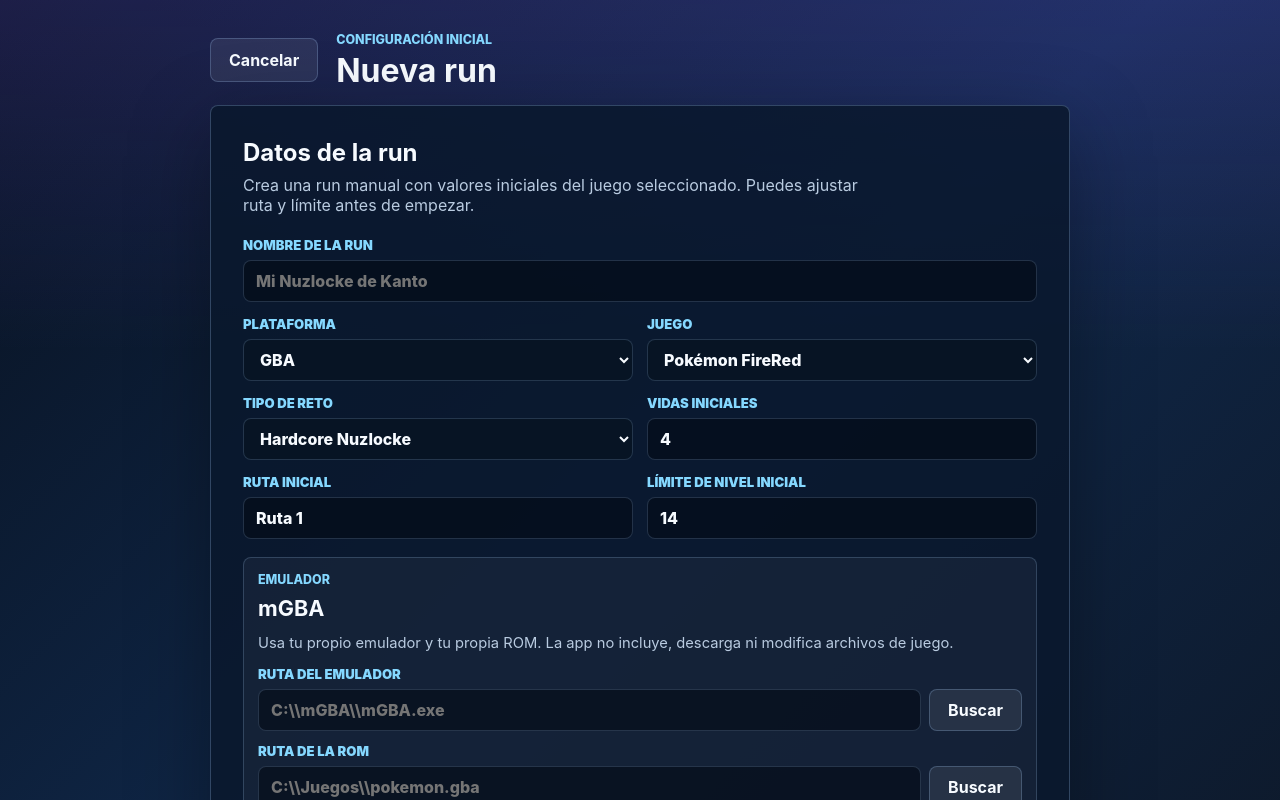
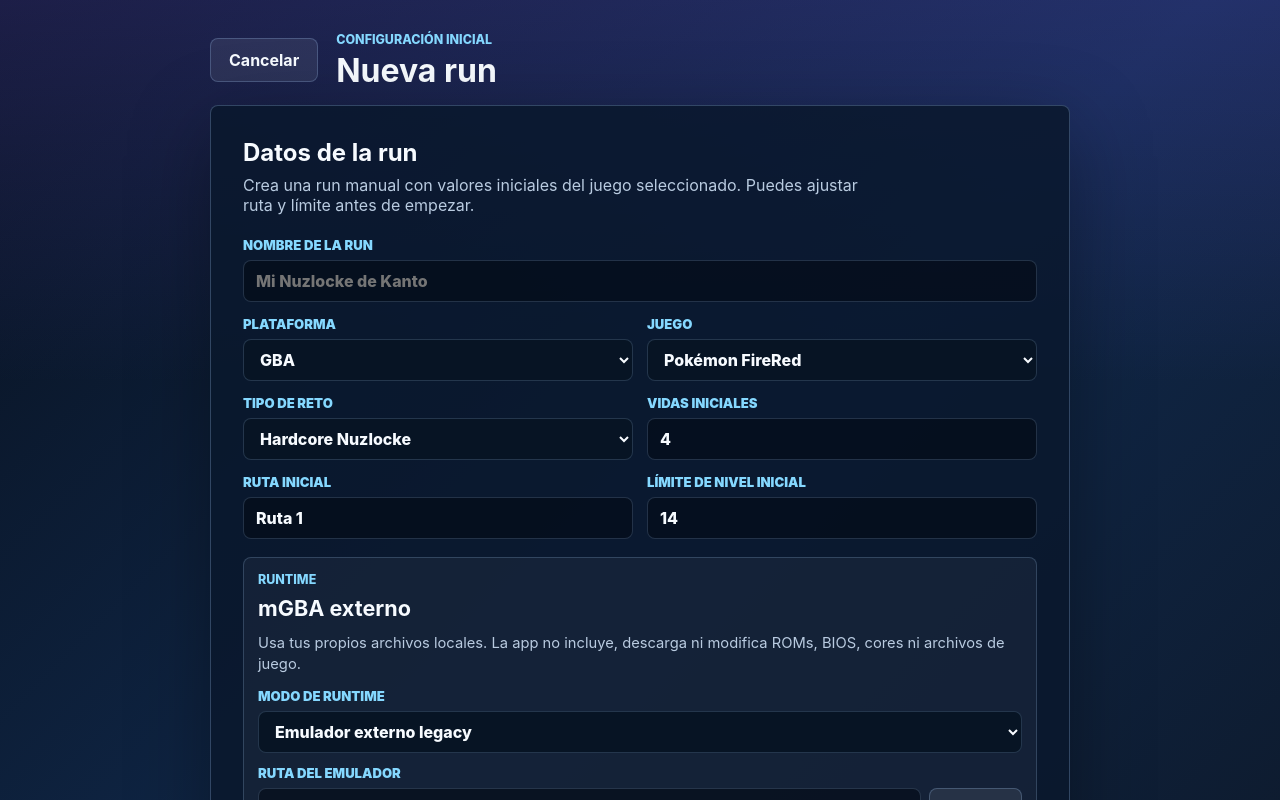
Before and after one commit to Eldonndan/Nuzlocke-Companion, a React (Vite) app: page / in a window 1280 px wide. Both pictures are taken after a click on the button "Nueva run". Shown: the top 800 px of the page. Built offline with nearby package versions, Linux system fonts and the light colour scheme.

Commit message:
feat: add internal runtime config UI

```diff
--- a/src/components/emulator/EmulatorConfigPanel.tsx
+++ b/src/components/emulator/EmulatorConfigPanel.tsx
@@ -1,12 +1,46 @@
-import type { EmulatorConfig } from "../../shared/types";
+import type {
+  InternalLibretroRuntimeConfig,
+  LegacyExternalRuntimeConfig,
+  RuntimeConfig,
+} from "../../shared/types";
+import {
+  createDefaultInternalLibretroRuntimeConfig,
+  createDefaultLegacyExternalRuntimeConfig,
+  isInternalLibretroRuntime,
+  isLegacyExternalRuntime,
+  normalizeInternalLibretroRuntimeConfig,
+  normalizeLegacyExternalRuntimeConfig,
+} from "../../utils/runtimeConfig";
 
 type EmulatorConfigPanelProps = {
-  config: EmulatorConfig;
-  onChange: (config: EmulatorConfig) => void;
+  config: RuntimeConfig;
+  onChange: (config: RuntimeConfig) => void;
   onSelectEmulator: () => void;
   onSelectRom: () => void;
   onClose?: () => void;
 };
+
+function toLegacyConfig(config: RuntimeConfig): LegacyExternalRuntimeConfig {
+  if (isLegacyExternalRuntime(config)) {
+    return normalizeLegacyExternalRuntimeConfig(config);
+  }
+
+  return {
+    ...createDefaultLegacyExternalRuntimeConfig(),
+    romPath: config.romPath,
+  };
+}
+
+function toInternalConfig(config: RuntimeConfig): InternalLibretroRuntimeConfig {
+  if (isInternalLibretroRuntime(config)) {
+    return normalizeInternalLibretroRuntimeConfig(config);
+  }
+
+  return {
+    ...createDefaultInternalLibretroRuntimeConfig(),
+    romPath: config.romPath,
+  };
+}
 
 export function EmulatorConfigPanel({
   config,
@@ -15,16 +49,30 @@ export function EmulatorConfigPanel({
   onSelectRom,
   onClose,
 }: EmulatorConfigPanelProps) {
+  const isLegacyMode = isLegacyExternalRuntime(config);
+  const isInternalMode = isInternalLibretroRuntime(config);
+  const legacyConfig = toLegacyConfig(config);
+  const internalConfig = toInternalConfig(config);
   const shouldWarnEmulatorPath =
-    config.executablePath.trim().length > 0 &&
-    !config.executablePath.trim().toLowerCase().endsWith(".exe");
+    legacyConfig.executablePath.trim().length > 0 &&
+    !legacyConfig.executablePath.trim().toLowerCase().endsWith(".exe");
   const shouldWarnRomPath =
-    config.romPath.trim().length > 0 &&
-    !config.romPath.trim().toLowerCase().endsWith(".gba");
+    legacyConfig.romPath.trim().length > 0 &&
+    !legacyConfig.romPath.trim().toLowerCase().endsWith(".gba");
+
+  const updateLegacyConfig = (nextConfig: LegacyExternalRuntimeConfig) => {
+    onChange(normalizeLegacyExternalRuntimeConfig(nextConfig));
+  };
+
+  const updateInternalConfig = (
+    nextConfig: InternalLibretroRuntimeConfig,
+  ) => {
+    onChange(normalizeInternalLibretroRuntimeConfig(nextConfig));
+  };
 
   const updateLaunchArgs = (value: string) => {
-    onChange({
-      ...config,
+    updateLegacyConfig({
+      ...legacyConfig,
       launchArgs: value
         .split(" ")
         .map((arg) => arg.trim())
@@ -36,8 +84,10 @@ export function EmulatorConfigPanel({
     <aside className="emulator-panel" aria-labelledby="emulator-panel-title">
       <div className="emulator-panel__header">
         <div>
-          <p className="eyebrow">Emulador</p>
-          <h2 id="emulator-panel-title">mGBA</h2>
+          <p className="eyebrow">Runtime</p>
+          <h2 id="emulator-panel-title">
+            {isInternalMode ? "Libretro interno" : "mGBA externo"}
+          </h2>
         </div>
         {onClose ? (
           <button className="secondary-button" type="button" onClick={onClose}>
@@ -47,28 +97,55 @@ export function EmulatorConfigPanel({
       </div>
 
       <p className="emulator-panel__help">
-        Usa tu propio emulador y tu propia ROM. La app no incluye, descarga ni
-        modifica archivos de juego.
+        Usa tus propios archivos locales. La app no incluye, descarga ni
+        modifica ROMs, BIOS, cores ni archivos de juego.
       </p>
 
+      <label className="form-field">
+        <span>Modo de runtime</span>
+        <select
+          value={config.mode}
+          onChange={(event) => {
+            const nextMode = event.target.value as RuntimeConfig["mode"];
+            onChange(
+              nextMode === "legacy-external"
+                ? toLegacyConfig(config)
+                : toInternalConfig(config),
+            );
+          }}
+        >
+          <option value="legacy-external">Emulador externo legacy</option>
+          <option value="internal-libretro">Runtime interno Libretro</option>
+        </select>
+      </label>
+
+      {isLegacyMode ? (
+        <>
           <label className="form-field">
             <span>Ruta del emulador</span>
             <div className="path-field">
               <input
                 type="text"
-            value={config.executablePath}
+                value={legacyConfig.executablePath}
                 onChange={(event) =>
-              onChange({ ...config, executablePath: event.target.value })
+                  updateLegacyConfig({
+                    ...legacyConfig,
+                    executablePath: event.target.value,
+                  })
                 }
                 placeholder="C:\\mGBA\\mGBA.exe"
               />
-          <button className="secondary-button" type="button" onClick={onSelectEmulator}>
+              <button
+                className="secondary-button"
+                type="button"
+                onClick={onSelectEmulator}
+              >
                 Buscar
               </button>
             </div>
             {shouldWarnEmulatorPath ? (
               <small className="form-warning">
-            La ruta del emulador debería apuntar a mGBA.exe.
+                La ruta del emulador deberia apuntar a mGBA.exe.
               </small>
             ) : null}
           </label>
@@ -78,19 +155,26 @@ export function EmulatorConfigPanel({
             <div className="path-field">
               <input
                 type="text"
-            value={config.romPath}
+                value={legacyConfig.romPath}
                 onChange={(event) =>
-              onChange({ ...config, romPath: event.target.value })
+                  updateLegacyConfig({
+                    ...legacyConfig,
+                    romPath: event.target.value,
+                  })
                 }
                 placeholder="C:\\Juegos\\pokemon.gba"
               />
-          <button className="secondary-button" type="button" onClick={onSelectRom}>
+              <button
+                className="secondary-button"
+                type="button"
+                onClick={onSelectRom}
+              >
                 Buscar
               </button>
             </div>
             {shouldWarnRomPath ? (
               <small className="form-warning">
-            La ROM debería ser un archivo .gba.
+                La ROM deberia ser un archivo .gba.
               </small>
             ) : null}
           </label>
@@ -99,11 +183,91 @@ export function EmulatorConfigPanel({
             <span>Argumentos opcionales</span>
             <input
               type="text"
-          value={config.launchArgs?.join(" ") ?? ""}
+              value={legacyConfig.launchArgs?.join(" ") ?? ""}
               onChange={(event) => updateLaunchArgs(event.target.value)}
               placeholder="Opcional"
             />
           </label>
+        </>
+      ) : null}
+
+      {isInternalMode ? (
+        <>
+          <p className="emulator-panel__help">
+            Modo debug interno. Selecciona un core Libretro local, por ejemplo
+            mGBA, y usa una ROM propia. No incluyas ROMs ni cores en el repo.
+          </p>
+
+          <label className="form-field">
+            <span>Core</span>
+            <select
+              value={internalConfig.core}
+              onChange={(event) =>
+                updateInternalConfig({
+                  ...internalConfig,
+                  core: event.target.value as InternalLibretroRuntimeConfig["core"],
+                })
+              }
+            >
+              <option value="mgba">mGBA</option>
+            </select>
+          </label>
+
+          <label className="form-field">
+            <span>Ruta del core</span>
+            <input
+              type="text"
+              value={internalConfig.corePath}
+              onChange={(event) =>
+                updateInternalConfig({
+                  ...internalConfig,
+                  corePath: event.target.value,
+                })
+              }
+              placeholder="C:\\Libretro\\mgba_libretro.dll"
+            />
+            <small>
+              Ruta local al core Libretro. No se descarga ni valida desde este
+              panel.
+            </small>
+          </label>
+
+          <label className="form-field">
+            <span>Ruta de la ROM</span>
+            <input
+              type="text"
+              value={internalConfig.romPath}
+              onChange={(event) =>
+                updateInternalConfig({
+                  ...internalConfig,
+                  romPath: event.target.value,
+                })
+              }
+              placeholder="C:\\Juegos\\pokemon.gba"
+            />
+            <small>Ruta a una ROM propia del usuario.</small>
+          </label>
+
+          <label className="form-field">
+            <span>Directorio de guardado opcional</span>
+            <input
+              type="text"
+              value={internalConfig.saveDirectory ?? ""}
+              onChange={(event) =>
+                updateInternalConfig({
+                  ...internalConfig,
+                  saveDirectory: event.target.value || undefined,
+                })
+              }
+              placeholder="C:\\Juegos\\saves"
+            />
+            <small>
+              Si queda vacio, el runtime usara el directorio de la ROM cuando
+              corresponda.
+            </small>
+          </label>
+        </>
+      ) : null}
     </aside>
   );
 }
--- a/src/screens/CreateRunScreen.tsx
+++ b/src/screens/CreateRunScreen.tsx
@@ -1,13 +1,14 @@
 import { useState } from "react";
 import { EmulatorConfigPanel } from "../components/emulator/EmulatorConfigPanel";
 import { gamePacks, getGamePackByGameName } from "../data/gamePacks";
-import type { EmulatorConfig, RunState } from "../shared/types";
+import type { RunState, RuntimeConfig } from "../shared/types";
 import {
   selectEmulatorExecutable,
   selectRomFile,
 } from "../utils/emulatorCommands";
 import { createRunState } from "../utils/createRunState";
 import { hasSavedRun } from "../utils/runStorage";
+import { isLegacyExternalRuntime } from "../utils/runtimeConfig";
 
 type CreateRunScreenProps = {
   onBack: () => void;
@@ -47,7 +48,7 @@ export function CreateRunScreen({ onBack, onCreate }: CreateRunScreenProps) {
   const [levelCap, setLevelCap] = useState(
     defaultPack?.defaultInitialLevelCap ?? 5,
   );
-  const [emulatorConfig, setEmulatorConfig] = useState<EmulatorConfig>({
+  const [runtimeConfig, setRuntimeConfig] = useState<RuntimeConfig>({
     mode: "legacy-external",
     emulatorType: "mgba",
     executablePath: "",
@@ -60,10 +61,14 @@ export function CreateRunScreen({ onBack, onCreate }: CreateRunScreenProps) {
     try {
       const selectedPath = await selectEmulatorExecutable();
       if (selectedPath) {
-        setEmulatorConfig((currentConfig) => ({
-          ...currentConfig,
-          executablePath: selectedPath,
-        }));
+        setRuntimeConfig((currentConfig) =>
+          isLegacyExternalRuntime(currentConfig)
+            ? {
+                ...currentConfig,
+                executablePath: selectedPath,
+              }
+            : currentConfig,
+        );
       }
     } catch {
       setError("No se pudo abrir el selector del emulador.");
@@ -74,10 +79,14 @@ export function CreateRunScreen({ onBack, onCreate }: CreateRunScreenProps) {
     try {
       const selectedPath = await selectRomFile();
       if (selectedPath) {
-        setEmulatorConfig((currentConfig) => ({
-          ...currentConfig,
-          romPath: selectedPath,
-        }));
+        setRuntimeConfig((currentConfig) =>
+          isLegacyExternalRuntime(currentConfig)
+            ? {
+                ...currentConfig,
+                romPath: selectedPath,
+              }
+            : currentConfig,
+        );
       }
     } catch {
       setError("No se pudo abrir el selector de ROM.");
@@ -133,9 +142,7 @@ export function CreateRunScreen({ onBack, onCreate }: CreateRunScreenProps) {
         platform,
         gameName,
         challengeType,
-        emulatorPath: emulatorConfig.executablePath,
-        romPath: emulatorConfig.romPath,
-        launchArgs: emulatorConfig.launchArgs,
+        runtimeConfig,
         lives,
         routeName,
         levelCap,
@@ -257,8 +264,8 @@ export function CreateRunScreen({ onBack, onCreate }: CreateRunScreenProps) {
         </div>
 
         <EmulatorConfigPanel
-          config={emulatorConfig}
-          onChange={setEmulatorConfig}
+          config={runtimeConfig}
+          onChange={setRuntimeConfig}
           onSelectEmulator={chooseEmulator}
           onSelectRom={chooseRom}
         />
--- a/src/screens/MainPlayScreen.tsx
+++ b/src/screens/MainPlayScreen.tsx
@@ -17,8 +17,8 @@ import type {
   CaptureStatus,
   CaptureWindow,
   DockedWindowInfo,
-  EmulatorConfig,
   HostRect,
+  RuntimeConfig,
   LiveCaptureFrame,
   OverlayAction,
   PokemonSlot,
@@ -190,6 +190,9 @@ export function MainPlayScreen({ run, onExit }: MainPlayScreenProps) {
   const hasEmulatorConfigured = isLegacyRuntime && Boolean(
     emulatorConfig.executablePath && emulatorConfig.romPath,
   );
+  const hasInternalRuntimeConfigured = isInternalRuntime && Boolean(
+    runtimeConfig.corePath && runtimeConfig.romPath,
+  );
 
   const ensureLegacyExternalRuntime = () => {
     if (isLegacyRuntime) {
@@ -356,7 +359,7 @@ export function MainPlayScreen({ run, onExit }: MainPlayScreenProps) {
     }));
   };
 
-  const updateEmulatorConfig = (config: EmulatorConfig) => {
+  const updateRuntimeConfig = (config: RuntimeConfig) => {
     void stopNativeCapture("Captura detenida");
     void hideOverlay();
     void undockCurrentGame();
@@ -936,7 +939,7 @@ export function MainPlayScreen({ run, onExit }: MainPlayScreenProps) {
     try {
       const selectedPath = await selectEmulatorExecutable();
       if (selectedPath) {
-        updateEmulatorConfig({
+        updateRuntimeConfig({
           ...emulatorConfig,
           executablePath: selectedPath,
         });
@@ -954,7 +957,7 @@ export function MainPlayScreen({ run, onExit }: MainPlayScreenProps) {
     try {
       const selectedPath = await selectRomFile();
       if (selectedPath) {
-        updateEmulatorConfig({
+        updateRuntimeConfig({
           ...emulatorConfig,
           romPath: selectedPath,
         });
@@ -1124,6 +1127,19 @@ export function MainPlayScreen({ run, onExit }: MainPlayScreenProps) {
         </div>
 
         <div className="play-topbar__actions">
+          {isInternalRuntime ? (
+            <button
+              className={
+                hasInternalRuntimeConfigured ? "primary-button" : "secondary-button"
+              }
+              type="button"
+              onClick={() => setIsEmulatorPanelOpen(true)}
+            >
+              {hasInternalRuntimeConfigured
+                ? "Runtime interno configurado"
+                : "Configurar runtime interno"}
+            </button>
+          ) : (
             <button
               className={hasEmulatorConfigured ? "primary-button" : "secondary-button"}
               type="button"
@@ -1135,6 +1151,7 @@ export function MainPlayScreen({ run, onExit }: MainPlayScreenProps) {
             >
               {hasEmulatorConfigured ? "Jugar en modo acoplado" : "Configurar emulador"}
             </button>
+          )}
           <button
             className="secondary-button"
             type="button"
@@ -1248,6 +1265,19 @@ export function MainPlayScreen({ run, onExit }: MainPlayScreenProps) {
       </section>
 
       <div className="emulator-status" aria-live="polite">
+        {isInternalRuntime ? (
+          <>
+            <span>Runtime interno Libretro</span>
+            <span>{runtimeConfig.corePath ? "Core configurado" : "sin core"}</span>
+            <span>{runtimeConfig.romPath ? "ROM configurada" : "sin ROM"}</span>
+            <span>
+              {runtimeConfig.saveDirectory
+                ? "Directorio de guardado configurado"
+                : "sin directorio de guardado"}
+            </span>
+          </>
+        ) : (
+          <>
             <span>
               {emulatorConfig.executablePath
                 ? "Emulador configurado"
@@ -1256,6 +1286,8 @@ export function MainPlayScreen({ run, onExit }: MainPlayScreenProps) {
             <span>{emulatorConfig.romPath ? "ROM configurada" : "sin ROM"}</span>
             <span>Ventana de juego: {windowStatus}</span>
             <span>Overlay: {overlayStatus}</span>
+          </>
+        )}
         {isCaptureSessionRunning ? (
           <strong>{frameStatus || `Modo captura experimental a ${captureFps} FPS`}</strong>
         ) : null}
@@ -1292,8 +1324,8 @@ export function MainPlayScreen({ run, onExit }: MainPlayScreenProps) {
 
       {isEmulatorPanelOpen ? (
         <EmulatorConfigPanel
-          config={emulatorConfig}
-          onChange={updateEmulatorConfig}
+          config={runtimeConfig}
+          onChange={updateRuntimeConfig}
           onClose={() => setIsEmulatorPanelOpen(false)}
           onSelectEmulator={chooseEmulator}
           onSelectRom={chooseRom}
--- a/src/utils/createRunState.ts
+++ b/src/utils/createRunState.ts
@@ -2,8 +2,16 @@ import {
   createBadgesFromGamePack,
   getGamePackByGameName,
 } from "../data/gamePacks";
-import type { Badge, PokemonSlot, RunState } from "../shared/types";
-import { normalizeLegacyExternalRuntimeConfig } from "./runtimeConfig";
+import type {
+  Badge,
+  PokemonSlot,
+  RunState,
+  RuntimeConfig,
+} from "../shared/types";
+import {
+  normalizeInternalLibretroRuntimeConfig,
+  normalizeLegacyExternalRuntimeConfig,
+} from "./runtimeConfig";
 
 export type CreateRunValues = {
   name: string;
@@ -13,6 +21,7 @@ export type CreateRunValues = {
   emulatorPath?: string;
   romPath?: string;
   launchArgs?: string[];
+  runtimeConfig?: RuntimeConfig;
   lives: number;
   routeName: string;
   levelCap: number;
@@ -28,11 +37,15 @@ export function createRunState(values: CreateRunValues): RunState {
     gamePackId: gamePack?.id,
     gameName: values.gameName,
     challengeType: values.challengeType,
-    runtimeConfig: normalizeLegacyExternalRuntimeConfig({
-      executablePath: values.emulatorPath ?? "",
-      romPath: values.romPath ?? "",
-      launchArgs: values.launchArgs ?? [],
-    }),
+    runtimeConfig: values.runtimeConfig
+      ? values.runtimeConfig.mode === "legacy-external"
+        ? normalizeLegacyExternalRuntimeConfig(values.runtimeConfig)
+        : normalizeInternalLibretroRuntimeConfig(values.runtimeConfig)
+      : normalizeLegacyExternalRuntimeConfig({
+          executablePath: values.emulatorPath ?? "",
+          romPath: values.romPath ?? "",
+          launchArgs: values.launchArgs ?? [],
+        }),
     lives: values.lives,
     levelCap: values.levelCap,
     currentRoute: {
--- a/src/utils/runtimeConfig.ts
+++ b/src/utils/runtimeConfig.ts
@@ -25,6 +25,20 @@ export function createDefaultInternalLibretroRuntimeConfig(): InternalLibretroRu
     core: "mgba",
     corePath: "",
     romPath: "",
+  };
+}
+
+export function normalizeInternalLibretroRuntimeConfig(
+  config: Partial<InternalLibretroRuntimeConfig> | undefined,
+): InternalLibretroRuntimeConfig {
+  return {
+    ...createDefaultInternalLibretroRuntimeConfig(),
+    ...config,
+    mode: "internal-libretro",
+    core: "mgba",
+    saveDirectory: config?.saveDirectory?.trim()
+      ? config.saveDirectory
+      : undefined,
   };
 }
 
@@ -56,7 +70,7 @@ export function getRunRuntimeConfig(run: RunState): RuntimeConfig {
   if (run.runtimeConfig) {
     return run.runtimeConfig.mode === "legacy-external"
       ? normalizeLegacyExternalRuntimeConfig(run.runtimeConfig)
-      : run.runtimeConfig;
+      : normalizeInternalLibretroRuntimeConfig(run.runtimeConfig);
   }
 
   if (run.emulatorConfig) {
@@ -82,7 +96,7 @@ export function withRunRuntimeConfig(
 
   return {
     ...run,
-    runtimeConfig,
+    runtimeConfig: normalizeInternalLibretroRuntimeConfig(runtimeConfig),
     emulatorConfig: undefined,
   };
 }
```
Also changed, not shown: 2 other files (tests, documents, lock files or other folders). Lines whose indentation alone changed are shown as unchanged.
